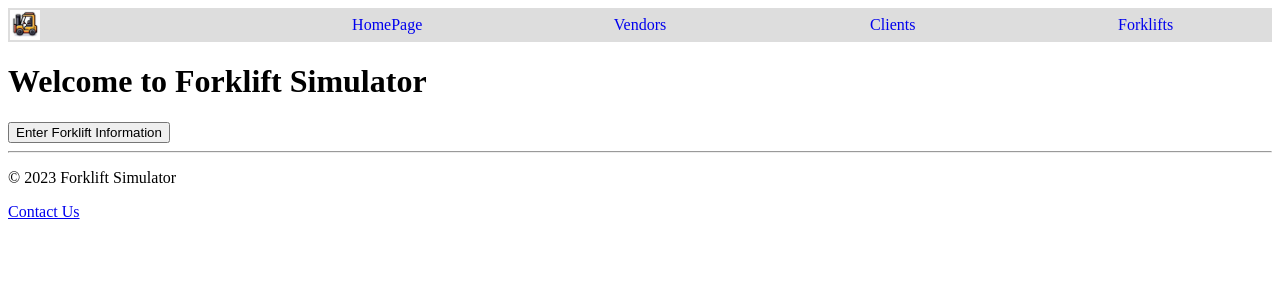
After one commit to BZerachBerman/ForkliftSimulator, a PHP site: page /ForkLiftPage.php in a window 1280 px wide. The commit adds this page. Shown: the top 300 px of the page. Run offline with PHP 8.4, Linux system fonts and the light colour scheme.

Commit message:
Set up necessary pages and a menu and footer and added an image.

```diff
--- /dev/null
+++ b/ForkLiftPage.php
@@ -0,0 +1,59 @@
+<!DOCTYPE html>
+<html lang="en">
+<head>
+    <meta charset="UTF-8">
+    <meta name="viewport" content="width=device-width, initial-scale=1.0">
+    <title>Forklift Simulator</title>
+    <link rel="stylesheet" href="styles.css">
+    <?php include 'menu.php'; ?>
+
+</head>
+<body>
+    <header>
+        <h1>Welcome to Forklift Simulator</h1>
+    </header>
+    <main>
+
+    <button onclick="document.getElementById('popupForm').style.display='block'">Enter Forklift Information</button>
+    <div id="popupForm" style="display:none; position:fixed; top:50%; left:50%; transform:translate(-50%, -50%);">
+        <form action="submit.php" method="post">
+
+            <input type="text" id="Forklift Model" name="Model" placeholder="Model"
+             onfocus="this.placeholder = ''" onblur="this.placeholder = 'Model'"
+             style="width: 100%;"/>
+
+            <select id="Manufacturer" name="Manufacturer" style="width: 100%;" onfocus="this.style.color='black';" onblur="if(this.value==''){this.style.color='gray';}">
+                <option value="" disabled selected style="color: gray;">Manufacturer</option>
+                <option value="Toyota">Toyota</option>
+                <option value="Caterpillar">Caterpillar</option>
+                <option value="Hyster">Hyster</option>
+                <option value="Komatsu">Komatsu</option>
+                <option value="Mitsubishi">Mitsubishi</option>
+            </select>
+
+            <div style="display: flex; align-items: center;">
+                <input type="number" id="liftCapacity" name="liftCapacity" placeholder="Lift Capacity" min="3000" max="75000" step="1000"
+                style="width: 100%;" onfocus="this.placeholder = ''"
+                onblur="this.placeholder = 'Lift Capacity'; this.value = Math.round(this.value / 1000) * 1000"/>
+                <span style="margin-left: 5px;">lbs</span>
+            </div>
+
+            <div style="display: flex; align-items: center;">
+                <input type="number" id="liftHeight" name="liftHeight" placeholder="Lift Height" min="8" max="40"
+                style="width: 100%;" onfocus="this.placeholder = ''" onblur="this.placeholder = 'Lift Height';"/>
+                <span style="margin-left: 5px;">Ft</span>
+            </div>
+            <input type="submit" id="Button" value="Submit">
+        </form>
+        <button onclick="document.getElementById('popupForm').style.display='none'">Close</button>
+    </div>
+
+    <?php
+
+    ?>
+    </main>
+    <footer>
+        <?php include 'footer.php'; ?>
+    </footer>
+</body>
+</html>
--- /dev/null
+++ b/footer.php
@@ -0,0 +1,6 @@
+
+<HR />
+<p>&copy; 2023 Forklift Simulator</p>
+<P><a href="contactus.php">Contact Us</a></P>
+</BODY>
+</HTML>
--- /dev/null
+++ b/index.php
@@ -0,0 +1,6 @@
+<?php include "header.php"; ?>
+
+MAIN PAGE INFORMATION - This web site is.....
+
+
+<?php include "footer.php"; ?>
--- /dev/null
+++ b/menu.php
@@ -0,0 +1,16 @@
+<!DOCTYPE html>
+<html>
+<head>
+<link rel="stylesheet" type="text/css" href="styles.css">
+</head>
+<body>
+<ul>
+<li><img src="Forklift Simulator Image.jpeg" alt="Forklift Simulator"></li>
+    <li><a href="HomePage.php">HomePage</a></li>
+    <li><a href="VendorsPage.php">Vendors</a></li>
+    <li><a href="ClientPage.php">Clients</a></li>
+    <li><a href="ForkLiftPage.php">Forklifts</a></li>
+</ul>
+
+</body>
+</html>
--- /dev/null
+++ b/styles.css
@@ -0,0 +1,36 @@
+ul {
+    list-style-type: none;
+    margin: 0;
+    padding: 0;
+    overflow: hidden;
+    background-color: #dddddd;
+    width: 100%;
+    display: flex;
+    justify-content: space-around;
+}
+li img {
+    max-width: 30px;
+    height: auto;
+    display: block;
+    margin: 0 auto;
+    position: absolute;
+    top: 10px;
+    left: 10px;
+}
+
+li {
+    flex: 1;
+    text-align: center;
+}
+
+li a {
+    display: block;
+    padding: 8px;
+    background-color: #dddddd;
+    text-decoration: none;
+}
+
+li a:hover {
+    background-color: #111111;
+    color: white;
+}
```
Also changed, not shown: ClientPage.php (added, +21 -0 lines), HomePage.php (+7 -38 lines), VendorsPage.php (added, +22 -0 lines), header.php (added, +8 -0 lines), Forklift Simulator Image.jpeg (added).
